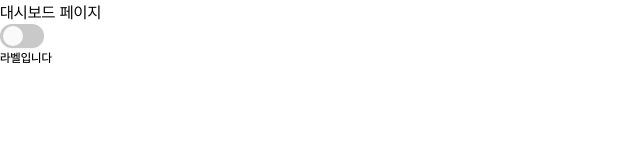
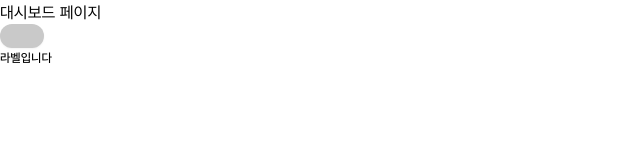
Before and after one commit to pmgkr/groupware, a React (Vite) app in the folder client/: page /dashboard in a window 1280 px wide. Shown: the top 160 px of the page, without its empty margins (0-640 px from the left). Built offline with nearby package versions, Linux system fonts and the light colour scheme.

Commit message:
design: disable 디자인 변경

```diff
--- a/client/src/components/ui/switch.tsx
+++ b/client/src/components/ui/switch.tsx
@@ -1,35 +1,93 @@
 import * as React from 'react';
 import * as SwitchPrimitive from '@radix-ui/react-switch';
+import { cn } from '@/lib/utils';
+import { cva, type VariantProps } from 'class-variance-authority';
 
-import { cn } from '@/lib/utils';
+const switchVariants = cva(
+  'peer inline-flex h-[1.5rem] w-11 shrink-0 items-center rounded-full border border-transparent shadow-xs transition-all outline-none focus-visible:ring-[3px] disabled:cursor-not-allowed disabled:opacity-50 focus-visible:border-ring focus-visible:ring-ring/50',
+  {
+    variants: {
+      variant: {
+        default: [
+          'data-[state=checked]:bg-[color:var(--color-primary-blue-500)]',
+          'data-[state=unchecked]:bg-[color:var(--color-gray-400)]',
+          'data-[state=checked]:disabled:bg-[color:var(--color-gray-400)]',
+          'data-[state=unchecked]:disabled:bg-[color:var(--color-disable)]',
+        ],
+      },
+    },
+    defaultVariants: {
+      variant: 'default',
+    },
+  }
+);
 
-function Switch({ className, ...props }: React.ComponentProps<typeof SwitchPrimitive.Root>) {
-  return (
-    <SwitchPrimitive.Root
-      data-slot="switch"
-      className={cn(
-        'peer data-[state=checked]:bg-primary focus-visible:border-ring focus-visible:ring-ring/50 inline-flex h-[1.5rem] w-11 shrink-0 items-center rounded-full border border-transparent shadow-xs transition-all outline-none focus-visible:ring-[3px] disabled:cursor-not-allowed disabled:opacity-50',
-        'data-[state=checked]:bg-[color:var(--color-primary-blue-500)]',
-        'data-[state=unchecked]:bg-[color:var(--color-gray-400)]',
-        'disabled:bg-[color:var(--color-disable)]',
-        'data-[state=checked]:disabled:bg-[color:var(--color-gray-500)]',
-        'data-[state=unchecked]:disabled:bg-[color:var(--color-disable)]',
-        className
-      )}
-      {...props}>
+const switchWrapperVariants = cva('flex items-center space-x-2', {
+  variants: {
+    variant: {
+      default: 'has-[button[data-state="checked"]]:text-[color:var(--color-primary-blue-500)]',
+    },
+  },
+  defaultVariants: {
+    variant: 'default',
+  },
+});
+
+interface SwitchProps extends React.ComponentProps<typeof SwitchPrimitive.Root>, VariantProps<typeof switchVariants> {
+  label?: string;
+  labelProps?: React.ComponentPropsWithoutRef<'label'>;
+}
+
+interface SwitchWrapperProps {
+  variant?: VariantProps<typeof switchWrapperVariants>['variant'];
+  children: React.ReactNode;
+  className?: string;
+}
+
+function SwitchWrapper({ variant, children, className }: SwitchWrapperProps) {
+  return <div className={cn(switchWrapperVariants({ variant }), className)}>{children}</div>;
+}
+
+function Switch({ className, variant, label, labelProps, ...props }: SwitchProps) {
+  const switchElement = (
+    <SwitchPrimitive.Root data-slot="switch" className={cn(switchVariants({ variant }), className)} {...props}>
       <SwitchPrimitive.Thumb
         data-slot="switch-thumb"
         className={cn(
           'pointer-events-none block size-5 rounded-full ring-0 transition-transform',
           'data-[state=checked]:translate-x-[calc(100%+0px)] data-[state=unchecked]:translate-x-0.5',
-          'data-[state=checked]:bg-[color:var(--color-primary-foreground)]',
-          'data-[state=unchecked]:bg-[color:var(--color-gray-100)]',
-          'data-[state=unchecked]:disabled:bg-[color:var(--color-gray-400)]',
-          'disabled:bg-[color:var(--color-gray-400)]'
+          // props.disabled 값에 따라 조건부 적용
+          props.disabled
+            ? [
+                'bg-[color:var(--color-gray-600)]', // disabled일 때는 상태와 관계없이 같은 색
+              ]
+            : ['data-[state=checked]:bg-[color:var(--color-gray-50)]', 'data-[state=unchecked]:bg-[color:var(--color-gray-50)]']
         )}
       />
     </SwitchPrimitive.Root>
   );
+
+  // label이 제공되면 래퍼와 함께 반환
+  if (label) {
+    return (
+      <SwitchWrapper variant={props.disabled ? undefined : variant}>
+        {switchElement}
+        <label
+          className={cn(
+            'text-base transition-colors select-none',
+            props.disabled ? 'cursor-not-allowed text-gray-400' : 'text-gray-500',
+            labelProps?.className
+          )}
+          htmlFor={props.id}
+          {...labelProps}>
+          {label}
+        </label>
+      </SwitchWrapper>
+    );
+  }
+
+  // label이 없으면 스위치만 반환
+  return switchElement;
 }
 
-export { Switch };
+export { Switch, SwitchWrapper };
```
Also changed, not shown: 1 other file (tests, documents, lock files or other folders).
